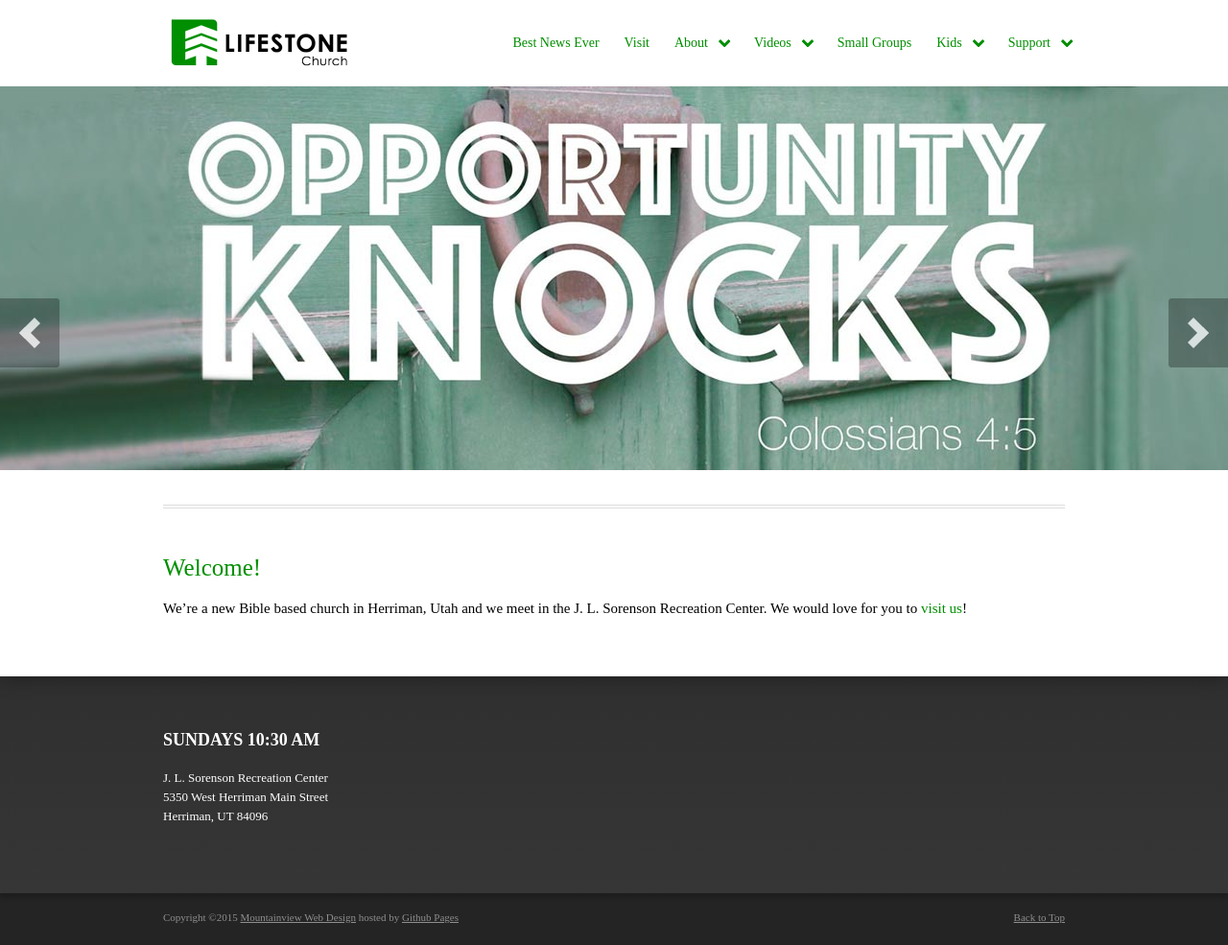
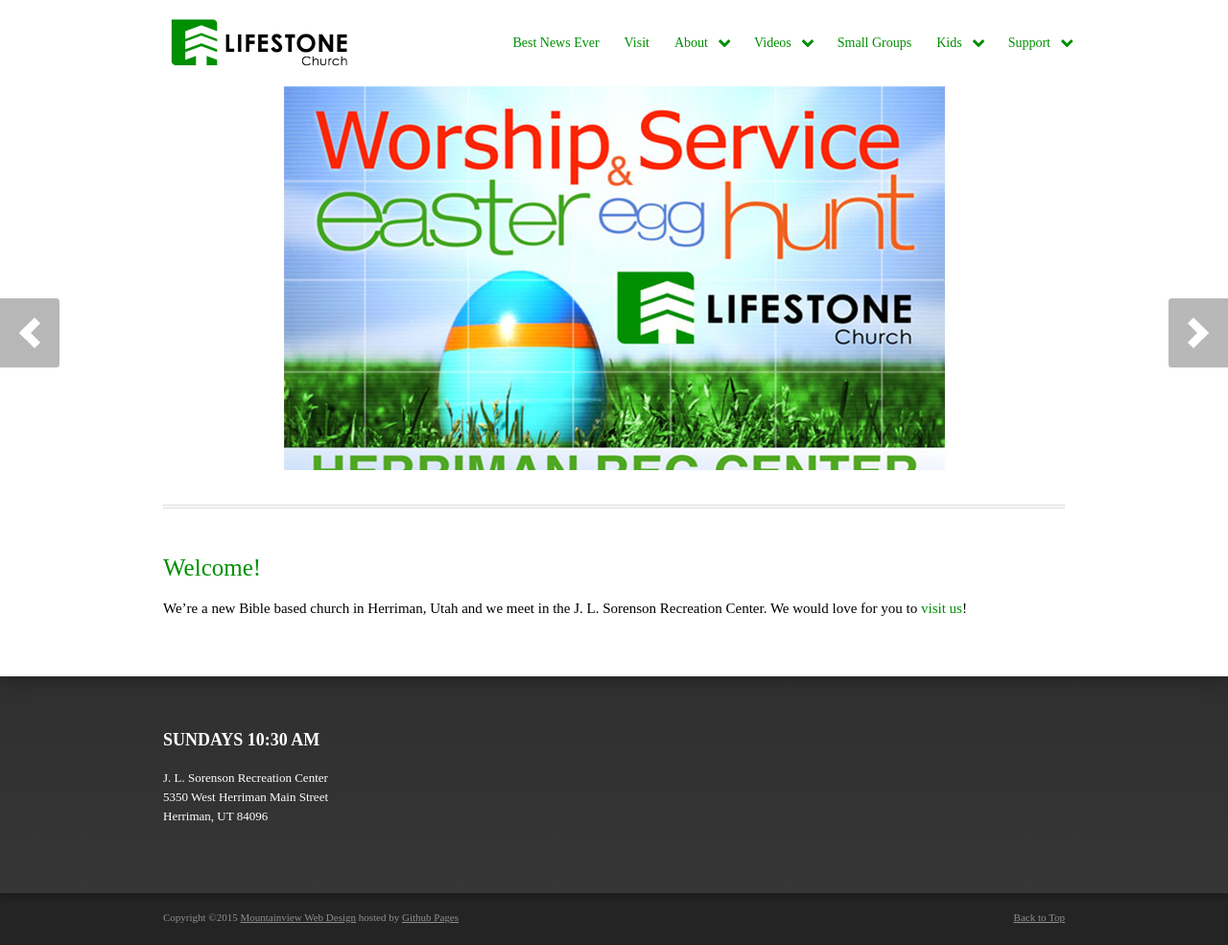
Before and after one commit to waffle-iron/lifestonechurch, a Jekyll site: the page built from index.html, in a window 1280 px wide. Shown: the whole page at 96% size. Built offline with Jekyll 4.4.1, drawn with Linux system fonts in a browser that asks for light colours; some web fonts are replaced.

Commit message:
Add easter sliders

```diff
--- a/_includes/slider.html
+++ b/_includes/slider.html
@@ -2,33 +2,14 @@
 	<section class="image-slider">
 		<ul class="slides">
 			<li class="bottom hidden">
-				<a href="{{ site.baseurl }}/videos/sermons/">
-					<img width="1400" height="400" src="{{ site.baseurl }}/assets/uploads/sliders/opportunityKnocks.jpg" class="attachment-slide-image wp-post-image" alt="" title="Sermons" />
+				<a href="{{ site.baseurl }}/easter/">
+					<img width="1400" height="400" src="{{ site.baseurl }}/assets/uploads/sliders/easter.jpg" class="attachment-slide-image wp-post-image" alt="" title="Sermons" />
 				</a>
 			</li>
 			<li class="bottom hidden">
-				<a href="{{ site.baseurl }}/videos/sermons/">
-					<img width="1400" height="400" src="{{ site.baseurl }}/assets/uploads/sliders/sermon_slider.jpg" class="attachment-slide-image wp-post-image" alt="" title="Sermons" />
+				<a href="https://vimeo.com/123890077">
+					<img width="1400" height="400" src="{{ site.baseurl }}/assets/uploads/sliders/easterVideo.jpg" class="attachment-slide-image wp-post-image" alt="" title="Sermons" />
 				</a>
-			</li>
-			<li class="bottom light">
-				<img width="1400" height="400" src="{{ site.baseurl }}/assets/uploads/sliders/RecCenterSlider.jpg" class="attachment-slide-image wp-post-image" alt="RecCenterSlide" title="Herriman Rec Center" />
-				<div class="caption">
-					<div class="overlay">
-						<h2>Herriman Rec Center</h2>
-						<p>Every Sunday @ 10:30am</p>
-					</div>
-				</div>
-			</li>
-			<li class="bottom light">
-				<img width="1400" height="400" src="{{ site.baseurl }}/assets/uploads/sliders/KidsWillLoveIt.jpg" class="attachment-slide-image wp-post-image" alt="" title="Kid&#8217;s Life" />
-				<div class="caption">
-					<div class="overlay">
-						<h2>Kid&#8217;s Life
-						</h2>
-						<p>K-5th Grade</p>
-					</div>
-				</div>
 			</li>
 		</ul>
 	</section>
```
Also changed, not shown: assets/uploads/sliders/easter.jpg (added), assets/uploads/sliders/easterVideo.jpg (added).
